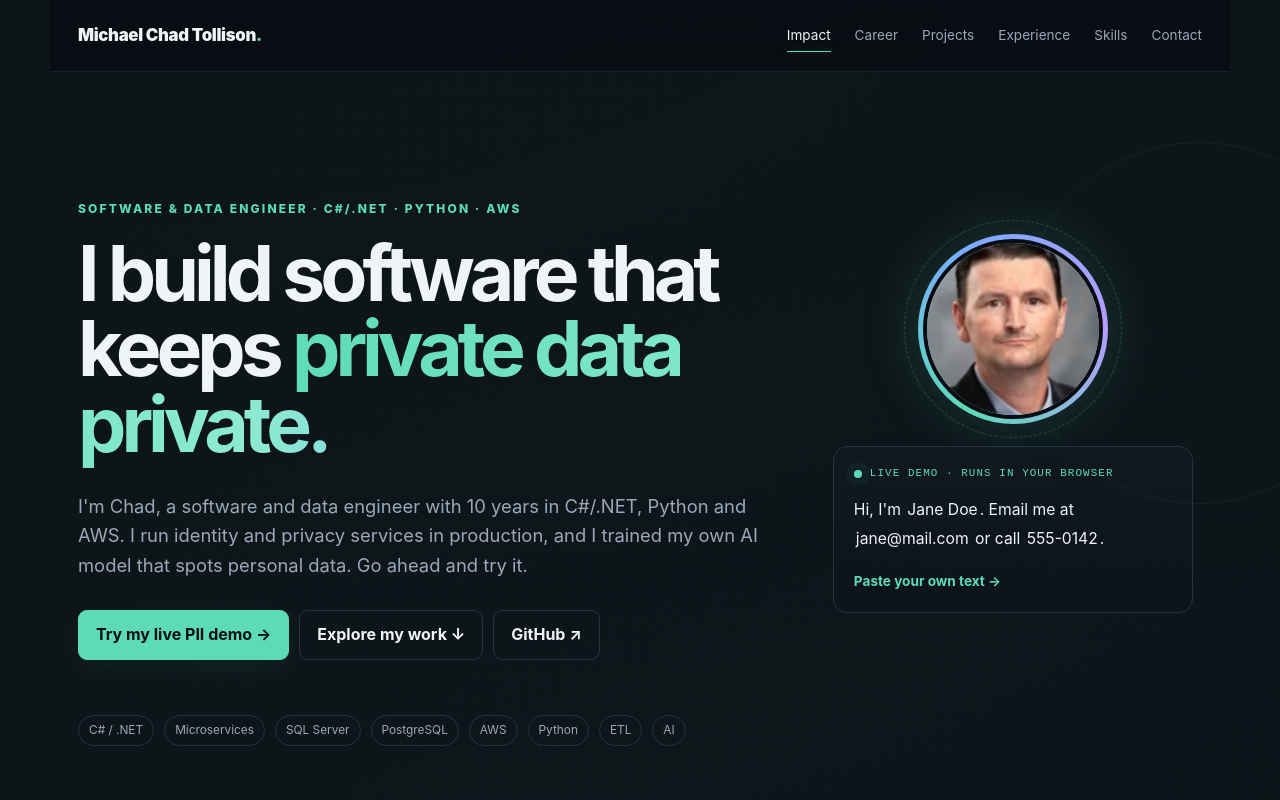
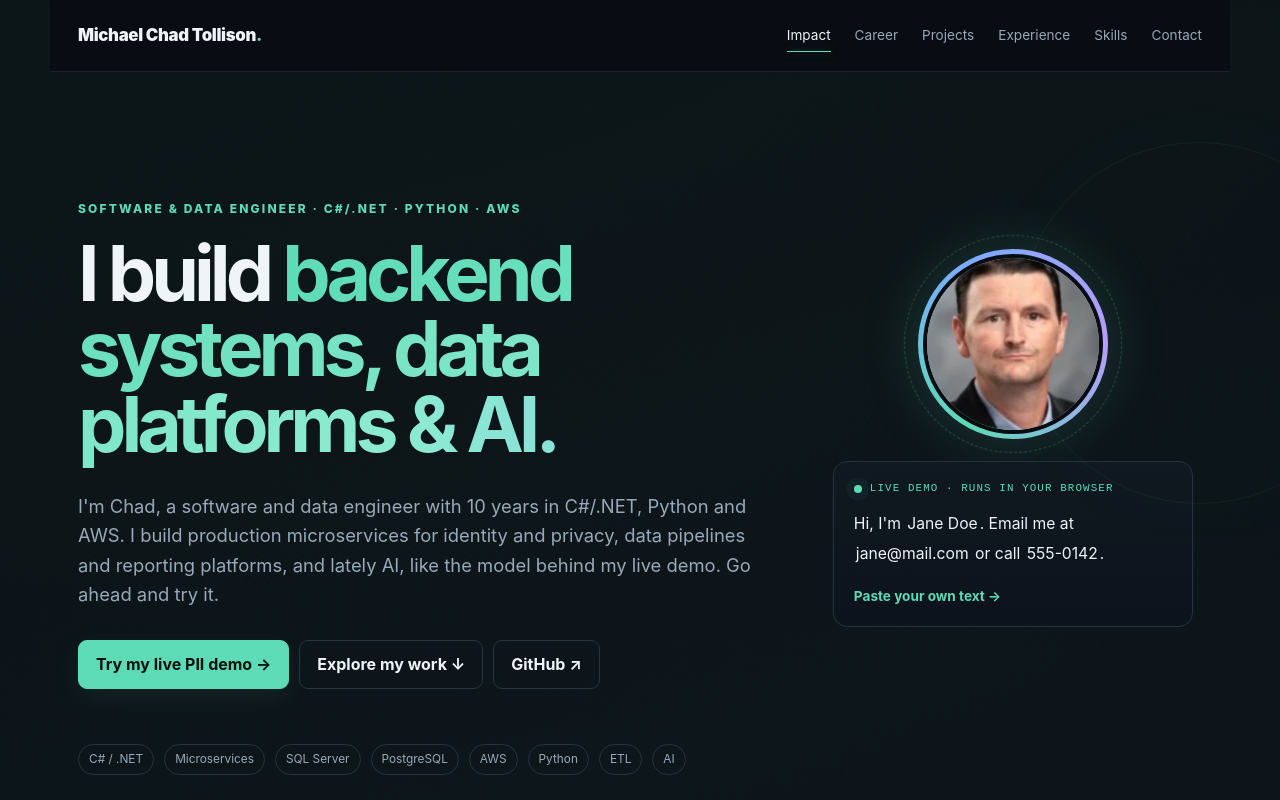
Before and after one commit to chadtollison/chadtollison.github.io, a plain HTML site: page index.html in a window 1280 px wide. Shown: the top 800 px of the page. Drawn offline with Linux system fonts and the light colour scheme.

Commit message:
Hero: broaden headline to backend systems, data platforms and AI
Co-Authored-By: Claude Opus 5.5 <noreply@anthropic.com>
Claude-Session: https://claude.ai/code/session_01Y8BSxB4wRnFsQfLoNuQ3Ef

```diff
--- a/index.html
+++ b/index.html
@@ -32,8 +32,8 @@
       <div class="hero-grid">
         <div class="hero-copy">
           <p class="kicker">SOFTWARE & DATA ENGINEER · C#/.NET · PYTHON · AWS</p>
-          <h1>I build software that keeps <em>private data private.</em></h1>
-          <p class="lead">I'm Chad, a software and data engineer with 10 years in C#/.NET, Python and AWS. I run identity and privacy services in production, and I trained my own AI model that spots personal data. Go ahead and try it.</p>
+          <h1>I build <em>backend systems, data platforms &amp; AI.</em></h1>
+          <p class="lead">I'm Chad, a software and data engineer with 10 years in C#/.NET, Python and AWS. I build production microservices for identity and privacy, data pipelines and reporting platforms, and lately AI, like the model behind my live demo. Go ahead and try it.</p>
           <div class="buttons">
             <a class="primary magnetic" href="redact.html">Try my live PII demo <span>→</span></a>
             <a class="secondary magnetic" href="#projects">Explore my work <span>↓</span></a>
```
